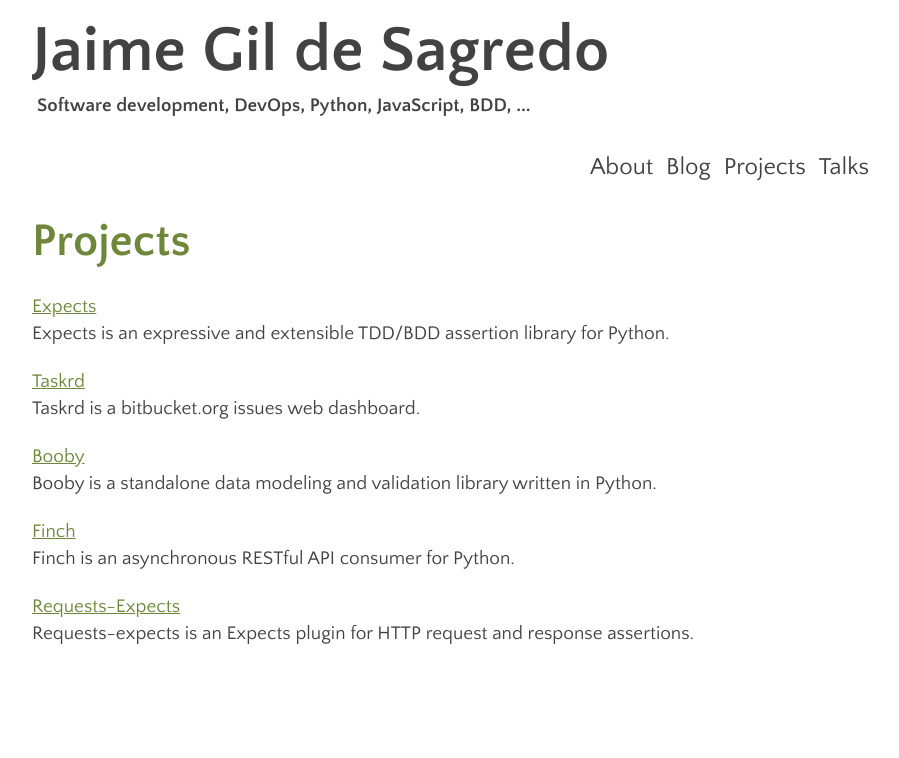
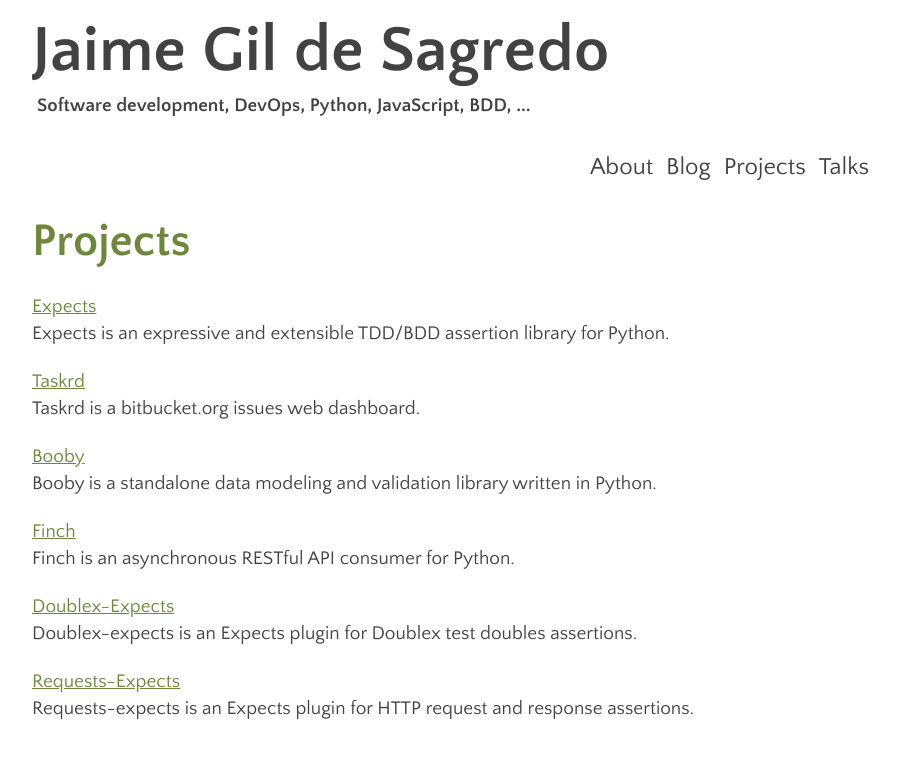
Before and after one commit to jaimegildesagredo/jaimegildesagredo.github.com, a Jekyll site: the page built from projects.html, in a window 1280 px wide. Shown: the top 758 px of the page, without its empty margins (38-937 px from the left). Built offline with Jekyll 4.4.1, drawn with Linux system fonts in a browser that asks for light colours.

Commit message:
Added doublex-expects as project

```diff
--- a/_data/projects.yml
+++ b/_data/projects.yml
@@ -14,6 +14,10 @@
   url: https://github.com/jaimegildesagredo/finch
   summary: Finch is an asynchronous RESTful API consumer for Python.
 
+- name: Doublex-Expects
+  url: https://github.com/jaimegildesagredo/doublex-expects
+  summary: Doublex-expects is an Expects plugin for Doublex test doubles assertions.
+
 - name: Requests-Expects
   url: https://github.com/jaimegildesagredo/requests-expects
   summary: Requests-expects is an Expects plugin for HTTP request and response assertions.
```
